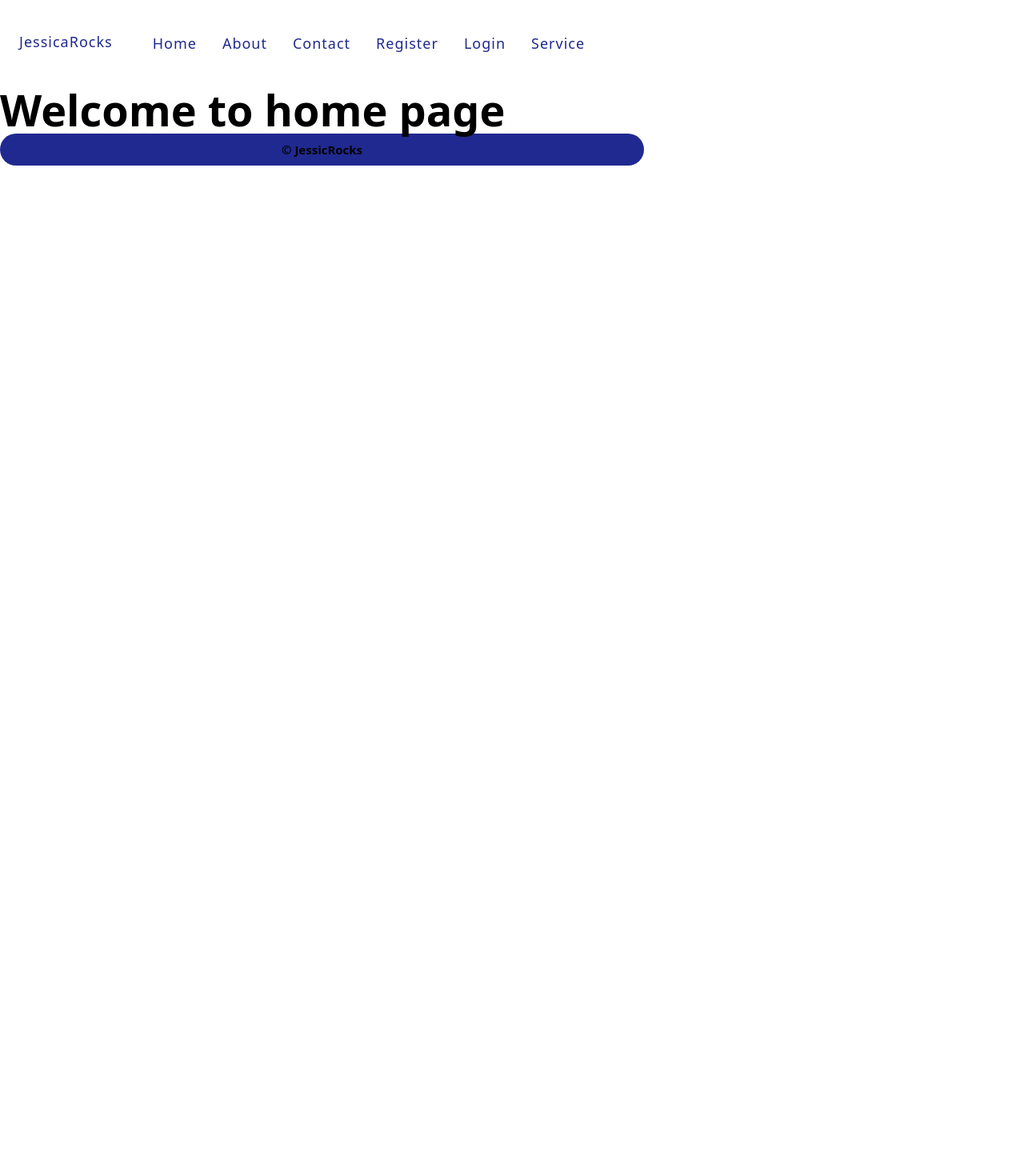
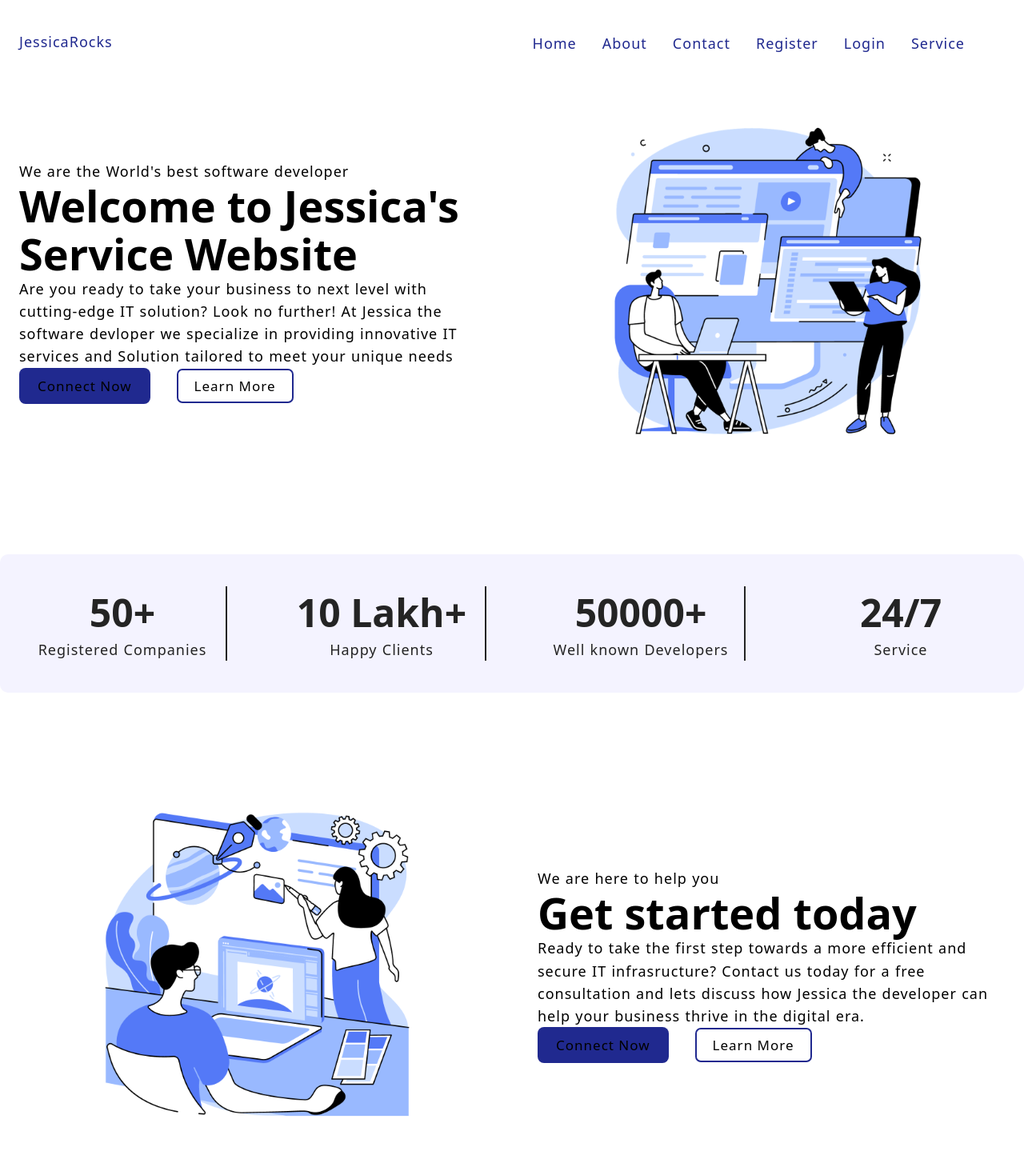
Before and after one commit to ekta146verma/ServiceMern, a React (Vite) app in the folder Client/: page / in a window 1280 px wide. Shown: the top 1449 px of the page at 80% size. Before the commit the page ends 800 px from the top, so only its background shows below. Built offline with nearby package versions, Linux system fonts and the light colour scheme.

Commit message:
Home page Created

```diff
--- a/Client/src/Pages/Home.jsx
+++ b/Client/src/Pages/Home.jsx
@@ -1,7 +1,81 @@
 export const Home = ()=>{
     return (
-        <h1>
-            Welcome to home page
-        </h1>
+        <>
+            <main>
+                <section className="section-hero">
+                    <div className="container grid grid-two-cols">
+                        <div className="hero-content">
+                            <p>We are the World's best software developer</p>
+                            <h1>Welcome to Jessica's Service Website</h1>
+                            <p>Are you ready to take your business to next level with cutting-edge IT solution? Look no further! At Jessica the software devloper we specialize in providing innovative IT services and Solution tailored to meet your unique needs</p>
+                            <div className="btn btn-group">
+                                <a href="/contact">
+                                    <button className="btn">connect now</button>
+                                </a>
+                                <a href="/service">
+                                    <button className="btn secondary-btn">Learn more</button>
+                                </a>
+                            </div>
+                        </div>
+                        <div className="hero-image">
+                            <img
+                                src="/images/home.png"
+                                alt="hommie"
+                                width="400"
+                                height="500"
+                            />
+                        </div>
+                    </div>
+                </section>
+            </main>
+
+            <section className="section-analytics">
+                <div className="container grid grid-four-cols">
+                    <div className="div1">
+                        <h2>50+</h2>
+                        <p>Registered Companies</p>
+                    </div>
+                    <div className="div1">
+                        <h2>10 Lakh+</h2>
+                        <p>Happy Clients</p>
+                    </div>
+                    <div className="div1">
+                        <h2>50000+</h2>
+                        <p>Well known Developers</p>
+                    </div>
+                    <div className="div1">
+                        <h2>24/7</h2>
+                        <p>Service</p>
+                    </div>
+                </div>
+            </section>
+
+            <section className="section-hero">
+                    <div className="container grid grid-two-cols">
+                        <div className="hero-image">
+                            <img
+                                src="/images/design.png"
+                                alt="hommie"
+                                width="400"
+                                height="500"
+                            />
+                        </div>
+                        <div className="hero-content">
+                            <p>We are here to help you</p>
+                            <h1>Get started today</h1>
+                            <p>Ready to take the first step towards a more efficient and secure IT infrasructure? Contact us today for a free consultation and lets discuss how Jessica the developer can help your business thrive in the digital era.</p>
+                            <div className="btn btn-group">
+                                <a href="/contact">
+                                    <button className="btn">connect now</button>
+                                </a>
+                                <a href="/service">
+                                    <button className="btn secondary-btn">Learn more</button>
+                                </a>
+                            </div>
+                        </div>
+
+                    </div>
+                </section>
+        </>
     )
 }
```
